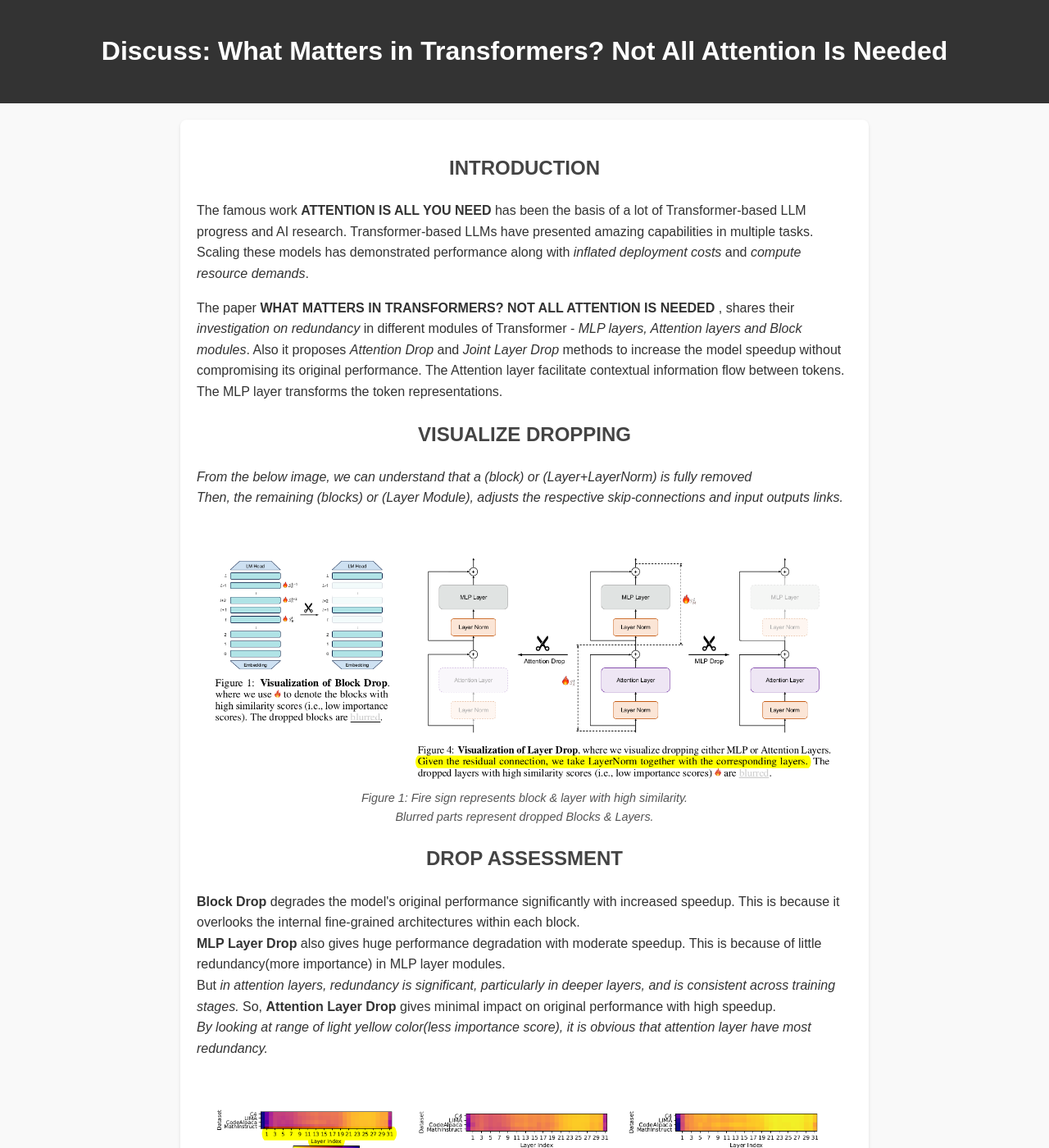
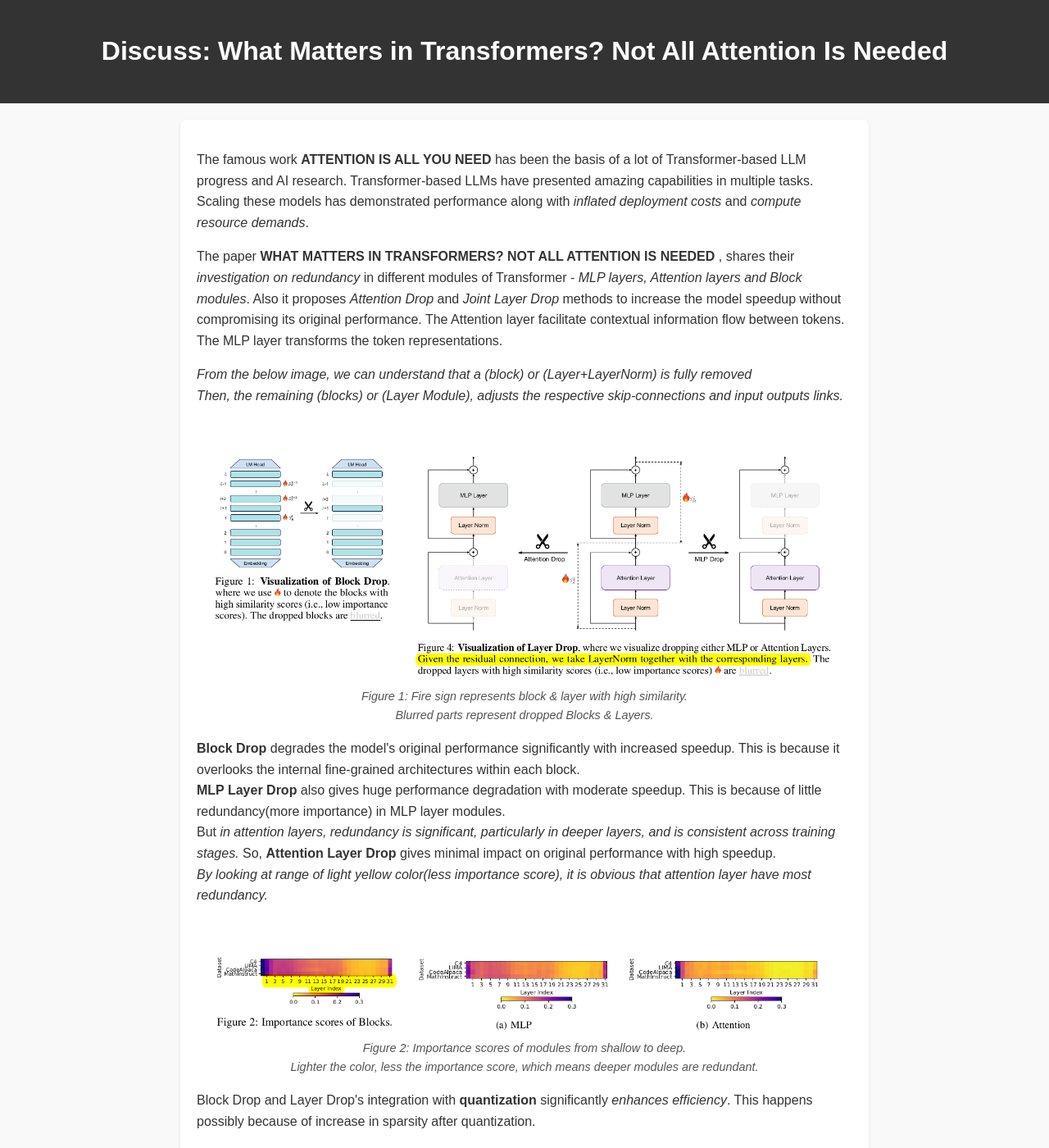
Before and after one commit to akashgoyal/aiml, a Jekyll site: the page blog/post1.html, which Jekyll copies as it is, in a window 1280 px wide and 1400 px high. Shown: the whole window at 82% size. Built offline with Jekyll 4.4.1, drawn with Linux system fonts in a browser that asks for light colours.

Commit message:
blog1 fix

```diff
--- a/blog/post1.html
+++ b/blog/post1.html
@@ -12,7 +12,7 @@
     </header>
     <main>
         <section>
-            <h2>Introduction</h2>
+            <!--h2>Introduction</h2-->
             <p>
                 The famous work <strong>ATTENTION IS ALL YOU NEED</strong> has been the basis of a lot of Transformer-based LLM progress and AI research. Transformer-based LLMs have presented amazing capabilities in multiple tasks. Scaling these models has demonstrated performance along with <i>inflated deployment costs</i> and <i>compute resource demands</i>.
             </p>
@@ -22,7 +22,7 @@
             </p>
         </section>
         <section>
-            <h2>Visualize Dropping</h2>
+            <!--h2>Visualize Dropping</h2-->
             <p>
                 <i>From the below image, we can understand that a (block) or (Layer+LayerNorm) is fully removed</i><br>
                 <i>Then, the remaining (blocks) or (Layer Module), adjusts the respective skip-connections and input outputs links.</i>
@@ -48,7 +48,7 @@
             </span>
         </section>
         <section>
-            <h2>Drop Assessment</h2>
+            <!--h2>Drop Assessment</h2-->
             <p>
                 <strong>Block Drop</strong> degrades the model's original performance significantly with increased speedup. This is because it overlooks the internal fine-grained architectures within each block.<br>
                 <strong>MLP Layer Drop</strong> also gives huge performance degradation with moderate speedup. This is because of little redundancy(more importance) in MLP layer modules. <br>
@@ -137,7 +137,7 @@
 
         </section>
         <section>
-            <h2>Evaluating Metrics for Methods</h2>
+            <h4>Evaluating Metrics for Methods</h4>
             <p>
                 <code>SPEEDUP DEGRADATION RATIO : SDR = ∆Avg. / ∆Speedup</code>, <br>
                 <code> ∆Avg. = the % change in average performance across the evaluated tasks, </code><br>
```
